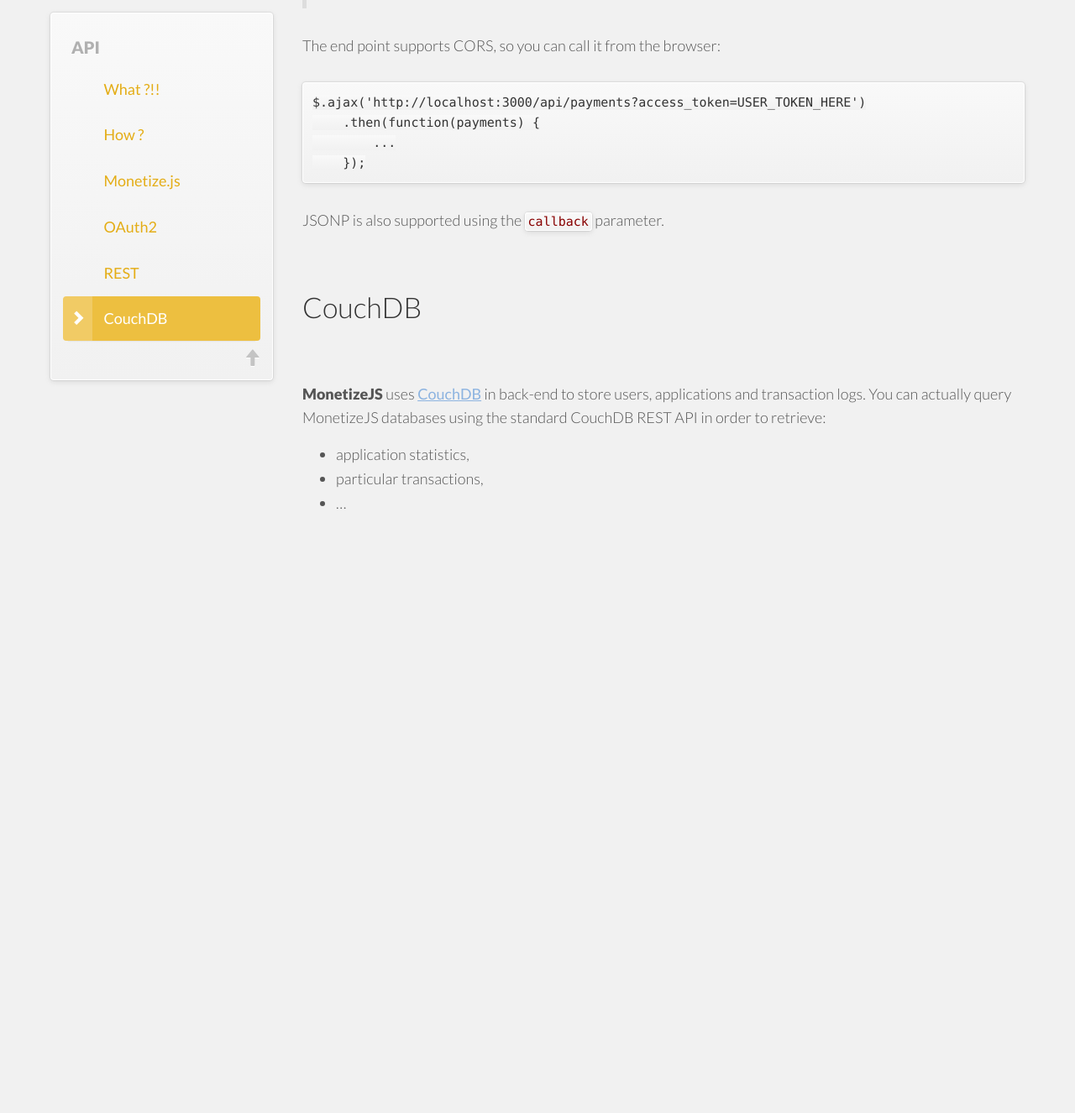
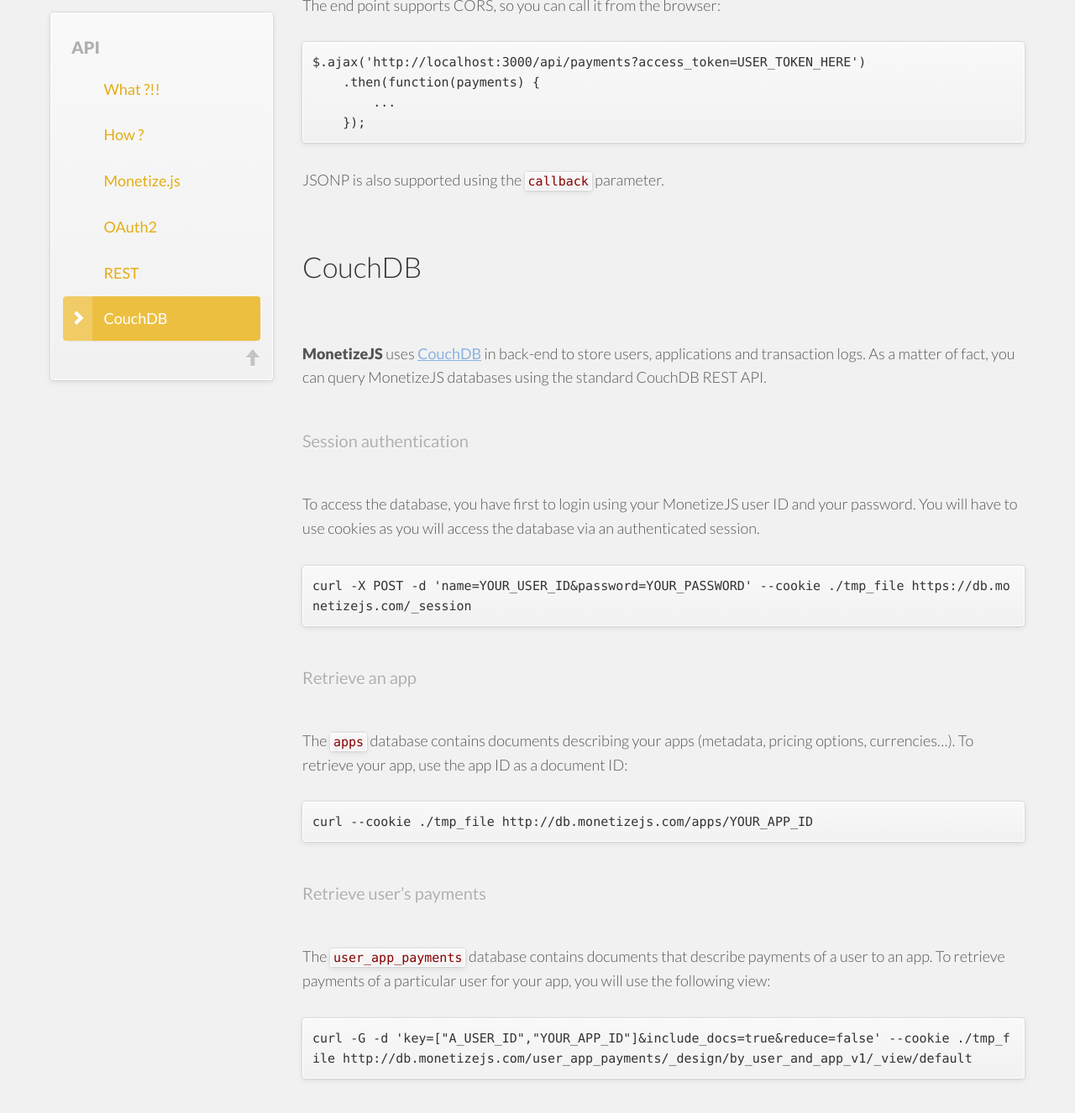
Before and after one commit to monetizejs/monetizejs.github.io, a Jekyll site: the page built from index.html, in a window 1280 px wide and 1400 px high, scrolled down 6840 px. Shown: the top 1326 px of the window at 84% size. Built offline with Jekyll 4.4.1, drawn with Linux system fonts in a browser that asks for light colours; nearby versions of some CDN libraries; before the commit the page ends 7566 px from its top, so only the background shows below that; some of the changed text lies outside the part shown.

Commit message:
Published with https://stackedit.io/

```diff
--- a/index.html
+++ b/index.html
@@ -2,6 +2,7 @@
 layout: default
 title: API
 ---
+
 <h1 id="api">API</h1>
 
 <hr>
@@ -88,19 +89,19 @@
 
 
 
-<pre class="prettyprint prettyprinted"><code class="language-html"><span class="tag">&lt;script</span><span class="pln"> </span><span class="atn">src</span><span class="pun">=</span><span class="atv">"//d3pv21y5gaggbw.cloudfront.net/api/js/latest/monetize.js"</span><span class="tag">&gt;&lt;/script&gt;</span></code></pre>
+<pre class="prettyprint"><code class="language-html hljs "><span class="hljs-tag">&lt;<span class="hljs-title">script</span> <span class="hljs-attribute">src</span>=<span class="hljs-value">"//d3pv21y5gaggbw.cloudfront.net/api/js/latest/monetize.js"</span>&gt;</span><span class="javascript"></span><span class="hljs-tag">&lt;/<span class="hljs-title">script</span>&gt;</span></code></pre>
 
-<p>It can also be retrieved from <strong>GitHub</strong>, hacked and hosted by you:</p>
+<p>It can also be cloned from <strong>GitHub</strong>, hosted and hacked by you:</p>
 
 
 
-<pre class="prettyprint prettyprinted"><code class="language-bash"><span class="pln">git clone https</span><span class="pun">:</span><span class="com">//github.com/monetizejs/monetize.js.git</span></code></pre>
+<pre class="prettyprint"><code class="language-bash hljs ">git clone https://github.com/monetizejs/monetize.js.git</code></pre>
 
 <p>Once loaded, the library needs to be initialized with your application ID:</p>
 
 
 
-<pre class="prettyprint prettyprinted"><code class="language-js"><span class="pln">monetize</span><span class="pun">.</span><span class="pln">init</span><span class="pun">({</span><span class="pln">applicationID</span><span class="pun">:</span><span class="pln"> </span><span class="str">'5308c64d92bde8e8d2c772d6'</span><span class="pun">});</span></code></pre>
+<pre class="prettyprint"><code class="language-js hljs ">monetize.init({applicationID: <span class="hljs-string">'5308c64d92bde8e8d2c772d6'</span>});</code></pre>
 
 
 
@@ -117,20 +118,20 @@
 
 <h4 id="immediate">Immediate</h4>
 
-<p><code>getPaymentsImmediate</code> retrieves payments without redirection, assuming the user is already logged in:</p>
+<p><code>getPaymentImmediate</code> retrieves payments without redirection, assuming the user is already logged in:</p>
 
 
 
-<pre class="prettyprint prettyprinted"><code class="language-js"><span class="pln">monetize</span><span class="pun">.</span><span class="pln">getPaymentsImmediate</span><span class="pun">(</span><span class="kwd">function</span><span class="pun">(</span><span class="pln">err</span><span class="pun">,</span><span class="pln"> payments</span><span class="pun">)</span><span class="pln"> </span><span class="pun">{</span><span class="pln">
-    </span><span class="kwd">if</span><span class="pun">(</span><span class="pln">payments</span><span class="pun">)</span><span class="pln"> </span><span class="pun">{</span><span class="pln">
-        </span><span class="com">// User is logged in, you can check payments:</span><span class="pln">
-        console</span><span class="pun">.</span><span class="pln">log</span><span class="pun">(</span><span class="pln">payments</span><span class="pun">.</span><span class="pln">oneTimeCharge</span><span class="pun">);</span><span class="pln">
-        console</span><span class="pun">.</span><span class="pln">log</span><span class="pun">(</span><span class="pln">payments</span><span class="pun">.</span><span class="pln">subscription</span><span class="pun">);</span><span class="pln">
-    </span><span class="pun">}</span><span class="pln">
-    </span><span class="kwd">else</span><span class="pln"> </span><span class="pun">{</span><span class="pln">
-        </span><span class="com">// User is not logged in...</span><span class="pln">
-    </span><span class="pun">}</span><span class="pln">
-</span><span class="pun">});</span></code></pre>
+<pre class="prettyprint"><code class="language-js hljs ">monetize.getPaymentImmediate(<span class="hljs-function"><span class="hljs-keyword">function</span><span class="hljs-params">(err, payments)</span> {</span>
+    <span class="hljs-keyword">if</span>(payments) {
+        <span class="hljs-comment">// User is logged in, you can check payments:</span>
+        console.log(payments.currentCharge);
+        console.log(payments.currentSubscription);
+    }
+    <span class="hljs-keyword">else</span> {
+        <span class="hljs-comment">// User is not logged in...</span>
+    }
+});</code></pre>
 
 <dl>
 <dt>Try it:</dt>
@@ -154,22 +155,22 @@
 
 
 <blockquote>
-  <p><strong>Note:</strong> In most cases, when an error occurs, you will have to call <code>getPaymentsInteractive</code>.</p>
+  <p><strong>Note:</strong> In most cases, when an error occurs, you will have to call <code>getPaymentInteractive</code>.</p>
 </blockquote>
 
 
 
 <h4 id="interactive-with-redirection">Interactive with redirection</h4>
 
-<p>When <code>getPaymentsImmediate</code> fails because the user is not logged in or if the user doesn’t have the required pricing option, you will have to call <code>getPaymentsInteractive</code>, passing the possible pricing options as a parameter. The will redirect the user to the platform for login, if not already logged in, and for payment, if the user doesn’t have one of the expected pricing options.</p>
+<p>When <code>getPaymentImmediate</code> fails because the user is not logged in or if the user doesn’t have the required pricing option, you will have to call <code>getPaymentInteractive</code>, passing the possible pricing options as a parameter. The will redirect the user to the platform for login, if not already logged in, and for payment, if the user doesn’t have one of the expected pricing options.</p>
 
 <p>Here is how you perform a full-page redirection:</p>
 
 
 
-<pre class="prettyprint prettyprinted"><code class="language-js"><span class="pln">monetize</span><span class="pun">.</span><span class="pln">getPaymentsInteractive</span><span class="pun">();</span></code></pre>
+<pre class="prettyprint"><code class="language-js hljs ">monetize.getPaymentInteractive();</code></pre>
 
-<p>This will bring your user to the <strong>MonetizeJS</strong> platform. After login and payment, the platform will redirect the user back to your page where you will call <code>getPaymentsImmediate</code> again.</p>
+<p>This will bring your user to the <strong>MonetizeJS</strong> platform. After login and payment, the platform will redirect the user back to your page where you will call <code>getPaymentImmediate</code> again.</p>
 
 <dl>
 <dt>Try it:</dt>
@@ -190,23 +191,21 @@
 
 
 
-<pre class="prettyprint prettyprinted"><code class="language-js"><span class="pln">monetize</span><span class="pun">.</span><span class="pln">getPaymentsInteractive</span><span class="pun">({</span><span class="pln">
-    redirectURL</span><span class="pun">:</span><span class="pln"> </span><span class="str">'http://mydomain.com/otherpage.html'</span><span class="pln">
-</span><span class="pun">});</span></code></pre>
+<pre class="prettyprint"><code class="language-js hljs ">monetize.getPaymentInteractive({
+    redirectURL: <span class="hljs-string">'http://mydomain.com/otherpage.html'</span>
+});</code></pre>
 
 
 
 <h4 id="interactive-with-popup">Interactive with popup</h4>
 
-<p>If you prefer to popup a window in order to keep the current page context, just add a callback, much like <code>getTokenImmediate</code>:</p>
+<p>If you prefer to popup a window in order to keep the your page context, just add a callback, much like <code>getPaymentImmediate</code>:</p>
 
 
 
-<pre class="prettyprint prettyprinted"><code class="language-js"><span class="pln">monetize</span><span class="pun">.</span><span class="pln">getTokenInteractive</span><span class="pun">({</span><span class="pln">
-    applicationID</span><span class="pun">:</span><span class="pln"> </span><span class="str">'5308c64d92bde8e8d2c772d6'</span><span class="pln">
-</span><span class="pun">},</span><span class="pln"> </span><span class="kwd">function</span><span class="pun">(</span><span class="pln">err</span><span class="pun">,</span><span class="pln"> token</span><span class="pun">)</span><span class="pln"> </span><span class="pun">{</span><span class="pln">
-    </span><span class="pun">...</span><span class="pln">
-</span><span class="pun">});</span></code></pre>
+<pre class="prettyprint"><code class="language-js hljs ">monetize.getPaymentInteractive(<span class="hljs-function"><span class="hljs-keyword">function</span><span class="hljs-params">(err, token)</span> {</span>
+    ...
+});</code></pre>
 
 <dl>
 <dt>Try it:</dt>
@@ -259,13 +258,13 @@
 
 
 
-<pre class="prettyprint prettyprinted"><code class="language-bash"><span class="pln">curl http</span><span class="pun">:</span><span class="com">//localhost:3000/api/payments?access_token=USER_TOKEN_HERE</span></code></pre>
+<pre class="prettyprint"><code class="language-bash hljs ">curl http://localhost:<span class="hljs-number">3000</span>/api/payments?access_token=USER_TOKEN_HERE</code></pre>
 
 <p>Or in the authorization header:</p>
 
 
 
-<pre class="prettyprint prettyprinted"><code class="language-bash"><span class="pln">curl http</span><span class="pun">:</span><span class="com">//localhost:3000/api/payments -H "Authorization: Bearer USER_TOKEN_HERE"</span></code></pre>
+<pre class="prettyprint"><code class="language-bash hljs ">curl http://localhost:<span class="hljs-number">3000</span>/api/payments -H <span class="hljs-string">"Authorization: Bearer USER_TOKEN_HERE"</span></code></pre>
 
 <blockquote>
   <p><strong>Note:</strong> You can negotiate a token on the client side using the <a href="#monetizejs">Monetize.js library</a>. All you have to do is call <code>getTokenImmediate</code> or <code>getTokenInteractive</code> the same way you would call <code>getPaymentImmediate</code> or <code>getPaymentInteractive</code>. Unlike the OAuth2 token, the validity of a client side token is 1 hour (automatically refreshed by the Monetize.js library).</p>
@@ -275,10 +274,10 @@
 
 
 
-<pre class="prettyprint prettyprinted"><code class="language-js"><span class="pln">$</span><span class="pun">.</span><span class="pln">ajax</span><span class="pun">(</span><span class="str">'http://localhost:3000/api/payments?access_token=USER_TOKEN_HERE'</span><span class="pun">)</span><span class="pln">
-    </span><span class="pun">.</span><span class="pln">then</span><span class="pun">(</span><span class="kwd">function</span><span class="pun">(</span><span class="pln">payments</span><span class="pun">)</span><span class="pln"> </span><span class="pun">{</span><span class="pln">
-        </span><span class="pun">...</span><span class="pln">
-    </span><span class="pun">});</span></code></pre>
+<pre class="prettyprint"><code class="language-js hljs ">$.ajax(<span class="hljs-string">'http://localhost:3000/api/payments?access_token=USER_TOKEN_HERE'</span>)
+    .then(<span class="hljs-function"><span class="hljs-keyword">function</span><span class="hljs-params">(payments)</span> {</span>
+        ...
+    });</code></pre>
 
 <p>JSONP is also supported using the <code>callback</code> parameter.</p>
 
@@ -286,10 +285,34 @@
 
 <h2 id="couchdb">CouchDB</h2>
 
-<p><strong>MonetizeJS</strong> uses <a href="http://couchdb.apache.org/">CouchDB</a> in back-end to store users, applications and transaction logs. You can actually query MonetizeJS databases using the standard CouchDB REST API in order to retrieve:</p>
+<p><strong>MonetizeJS</strong> uses <a href="http://couchdb.apache.org/">CouchDB</a> in back-end to store users, applications and transaction logs. As a matter of fact, you can query MonetizeJS databases using the standard CouchDB REST API.</p>
 
-<ul>
-<li>application statistics,</li>
-<li>particular transactions,</li>
-<li>…</li>
-</ul>
+
+
+<h4 id="session-authentication">Session authentication</h4>
+
+<p>To access the database, you have first to login using your MonetizeJS user ID and your password. You will have to use cookies as you will access the database via an authenticated session.</p>
+
+
+
+<pre class="prettyprint"><code class="language-bash hljs ">curl -X POST <span class="hljs-operator">-d</span> <span class="hljs-string">'name=YOUR_USER_ID&amp;password=YOUR_PASSWORD'</span> --cookie ./tmp_file https://db.monetizejs.com/_session</code></pre>
+
+
+
+<h4 id="retrieve-an-app">Retrieve an app</h4>
+
+<p>The <code>apps</code> database contains documents describing your apps (metadata, pricing options, currencies…). To retrieve your app, use the app ID as a document ID:</p>
+
+
+
+<pre class="prettyprint"><code class="language-bash hljs ">curl --cookie ./tmp_file http://db.monetizejs.com/apps/YOUR_APP_ID</code></pre>
+
+
+
+<h4 id="retrieve-users-payments">Retrieve user’s payments</h4>
+
+<p>The <code>user_app_payments</code> database contains documents that describe payments of a user to an app. To retrieve payments of a particular user for your app, you will use the following view:</p>
+
+
+
+<pre class="prettyprint"><code class="language-bash hljs ">curl -G <span class="hljs-operator">-d</span> <span class="hljs-string">'key=["A_USER_ID","YOUR_APP_ID"]&amp;include_docs=true&amp;reduce=false'</span> --cookie ./tmp_file http://db.monetizejs.com/user_app_payments/_design/by_user_and_app_v1/_view/default</code></pre>
```
Also changed, not shown: other parts of index.html (+6 -6 lines).
